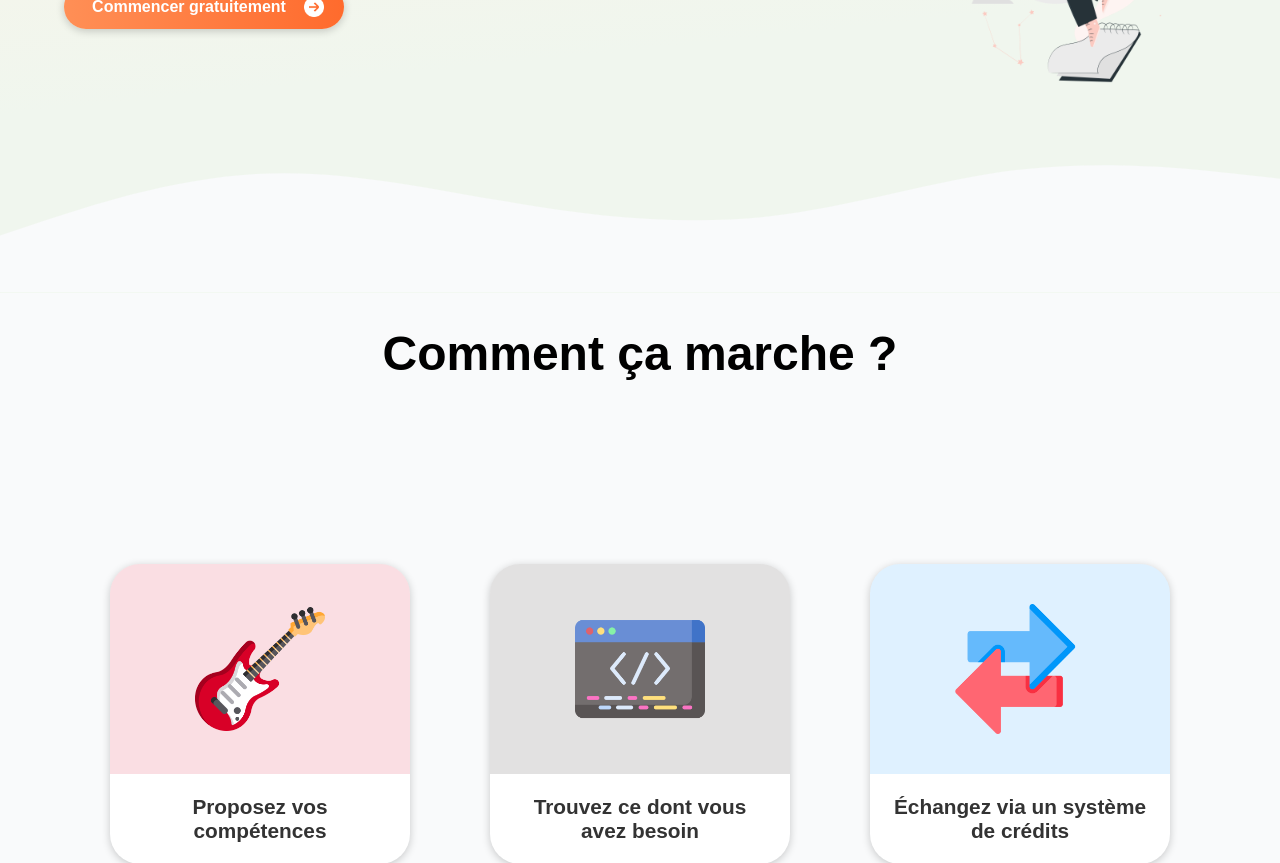
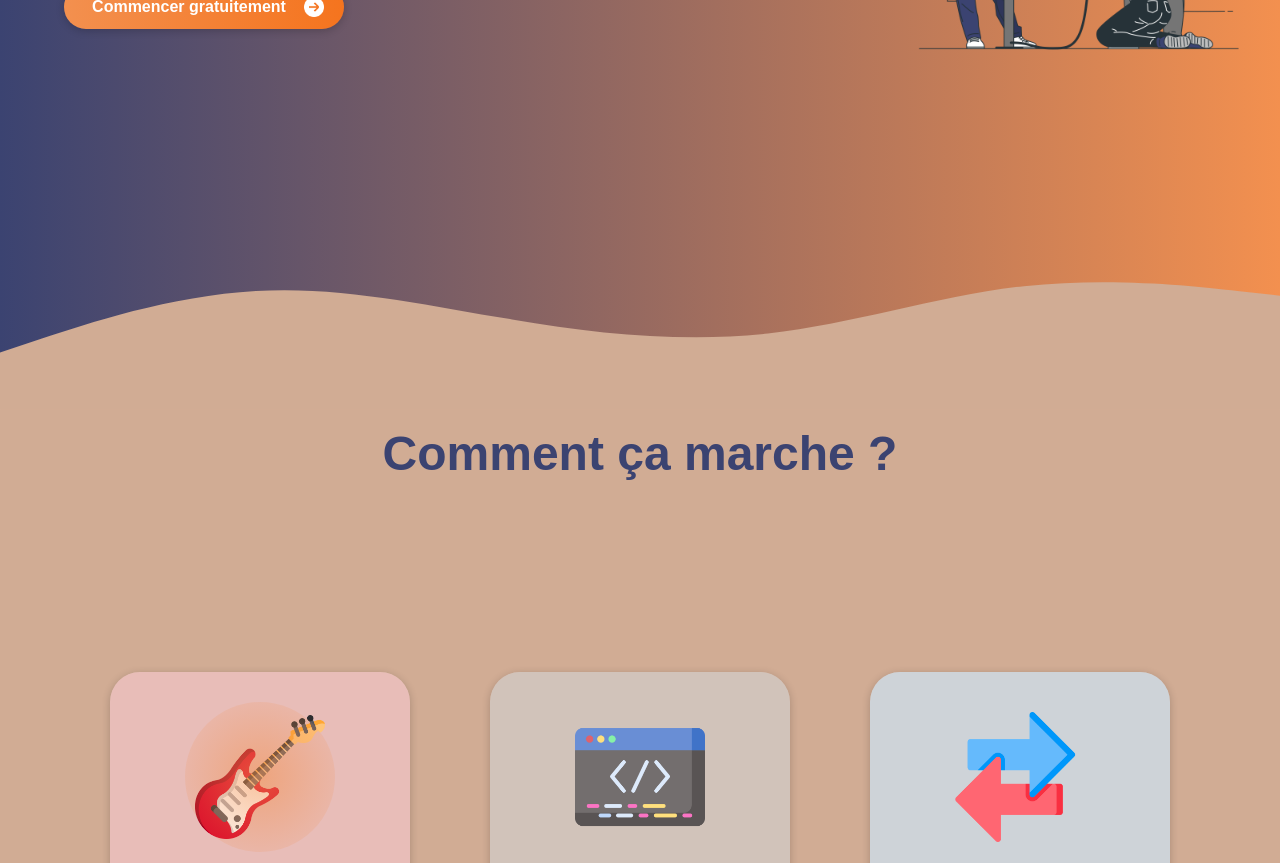
Before and after one commit to Harimananafth/SkillSwap, a Vue app in the folder frontend/: page / in a window 1280 px wide. Shown: the part 520-1383 px from the top of the page. Built offline with nearby package versions, Linux system fonts and the light colour scheme; the HTML template or start-up script is replaced by a standard one; a web font is replaced by a local one.

Commit message:
refactor : app style

```diff
--- a/frontend/public/css/app.css
+++ b/frontend/public/css/app.css
@@ -6,6 +6,7 @@
 }
 body{
     background-color: whitesmoke;
+    overflow-x: hidden;
 }
 
 .sansation-light {
--- a/frontend/src/components/landingpage.vue
+++ b/frontend/src/components/landingpage.vue
@@ -76,7 +76,7 @@ onMounted(() => {
 <template>
   <section class="heroSec">
     <div class="header">
-      <img src="/Resources/images/logo.png" alt="" class="logo">
+      <img src="" alt="" class="logo">
     </div>
     <div class="content">
       <div class="text ">
@@ -94,7 +94,7 @@ onMounted(() => {
       <img src="/Resources/images/heroSecImage.png" alt="" class="heroSecImage scale">
     </div>
     <svg class="separator" xmlns="http://www.w3.org/2000/svg" viewBox="0 0 1440 320">
-        <path fill="#f9fafb" fill-opacity="1"
+        <path fill="#d1ac94" fill-opacity="1"
           d="M0,128L48,133.3C96,139,192,149,288,138.7C384,128,480,96,576,85.3C672,75,768,85,864,101.3C960,117,1056,139,1152,133.3C1248,128,1344,96,1392,80L1440,64L1440,0L0,0Z"></path>
     </svg>
   </section>
@@ -132,6 +132,8 @@ onMounted(() => {
 section{
     width: 100%;
     min-height: 100vh;
+    color: white;
+
 }
 .scale{
     opacity: 0;
@@ -185,15 +187,13 @@ section{
     width: 130px;
 }
 .heroSec{
-    /*
-    background: linear-gradient(180deg, #f0fff4 0%, #ffffff 100%);
+    background: #F3904F;  /* fallback for old browsers */
+background: -webkit-linear-gradient(to right, #3B4371, #F3904F);  /* Chrome 10-25, Safari 5.1-6 */
+background: linear-gradient(to right, #3B4371, #F3904F); /* W3C, IE 10+/ Edge, Firefox 16+, Chrome 26+, Opera 12+, Safari 7+ */
 
-    */
-    background-image: linear-gradient( 174.2deg,  rgba(255,244,228,1) 7.1%, rgba(240,246,238,1) 67.4% );
-    animation: fadeIn .5s ease-in;
     display: grid;
     grid-template-rows: 10vh 90vh;
-    padding: 1% 2% 0 5%;
+    padding: 1% 2% 9% 5%;
     box-sizing: border-box;
     position: relative;
 
@@ -210,6 +210,8 @@ section{
   z-index: 20;
   padding-bottom: 5%;
   box-sizing: border-box;
+    animation: fadeIn .5s ease-in;
+
 }
 .text{
     box-sizing: border-box;
@@ -242,6 +244,7 @@ section{
     height: 400px;
     width: 400px;
     margin-left: 40px;
+    margin-top: -50px;
 }
 .start{
     display: flex;
@@ -249,7 +252,7 @@ section{
     align-items: center;
     justify-content: center;
     width: 280px;
-    background: linear-gradient(90deg, #ff8f56, #ff6b2d);
+    background: linear-gradient(90deg, #F3904F, #f5741e);
     transform: translateY(0);
     border: transparent;
     border-radius: 999px; /* pill button */
@@ -279,19 +282,19 @@ section{
 }
 .separator{
   position: absolute;
-  bottom: 0;
+  bottom: -1px;
   rotate: 180deg;
   left: 0;
   width: 100%;
 }
 /* Tuto Section */
 .tuto{
-  background-color: #f9fafb;
+  background-color: #d1ac94;
   display: grid;
   grid-template-rows: 10% 90%;
   align-items: center;
   justify-content: center;
-  padding: 1rem 2rem;
+  padding: 0 2rem;
   padding-bottom: 3rem;
 }
 .tuto h1{
@@ -300,6 +303,7 @@ section{
     display: flex;
     justify-content: center;
     margin-top: 1rem;
+    color : #3B4371;
 }
 .cardContainer{
     display: flex;
@@ -317,7 +321,7 @@ section{
     width: 300px;
     height: 300px;
     box-shadow: 0 2px 8px rgba(0, 0, 0, 0.2);
-    background-color: white;
+    background-color: rgba(255, 255, 255, 0.548);
     border-radius: 30px;
     transition: 0.3s;
     overflow: hidden;
@@ -335,6 +339,15 @@ section{
     background-color: #d8002821;
     width: 300px;
     transition: background-color 0.3s;
+}
+.imgContainer1::before {
+  content: "";
+  position: absolute;
+  width: 150px;
+  height: 150px;
+  border-radius: 50%;
+  background: radial-gradient(circle, rgba(243, 145, 79, 0.555), transparent);
+  z-index: 0;
 }
 .card:hover .imgContainer1{
     background-color: #d8002857;
```
Also changed, not shown: frontend/public/Resources/images/heroSecImage.png.
